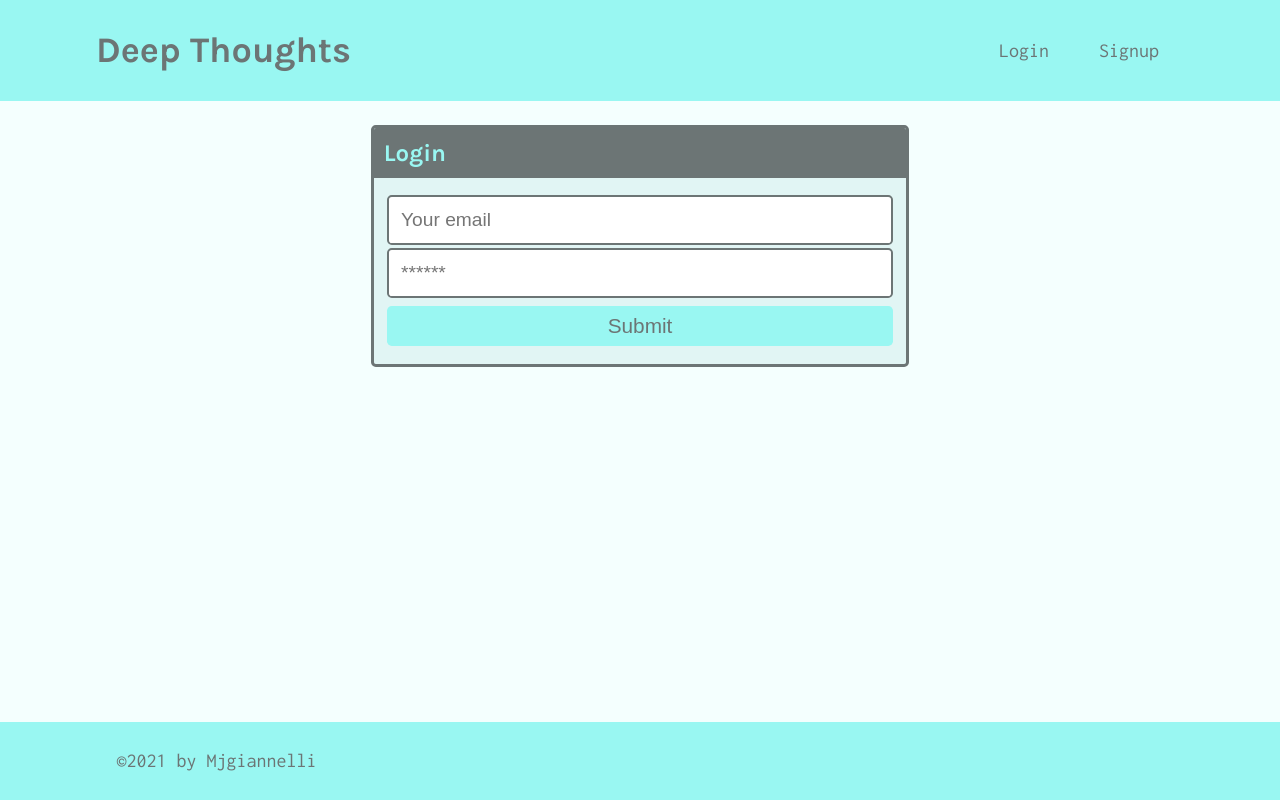
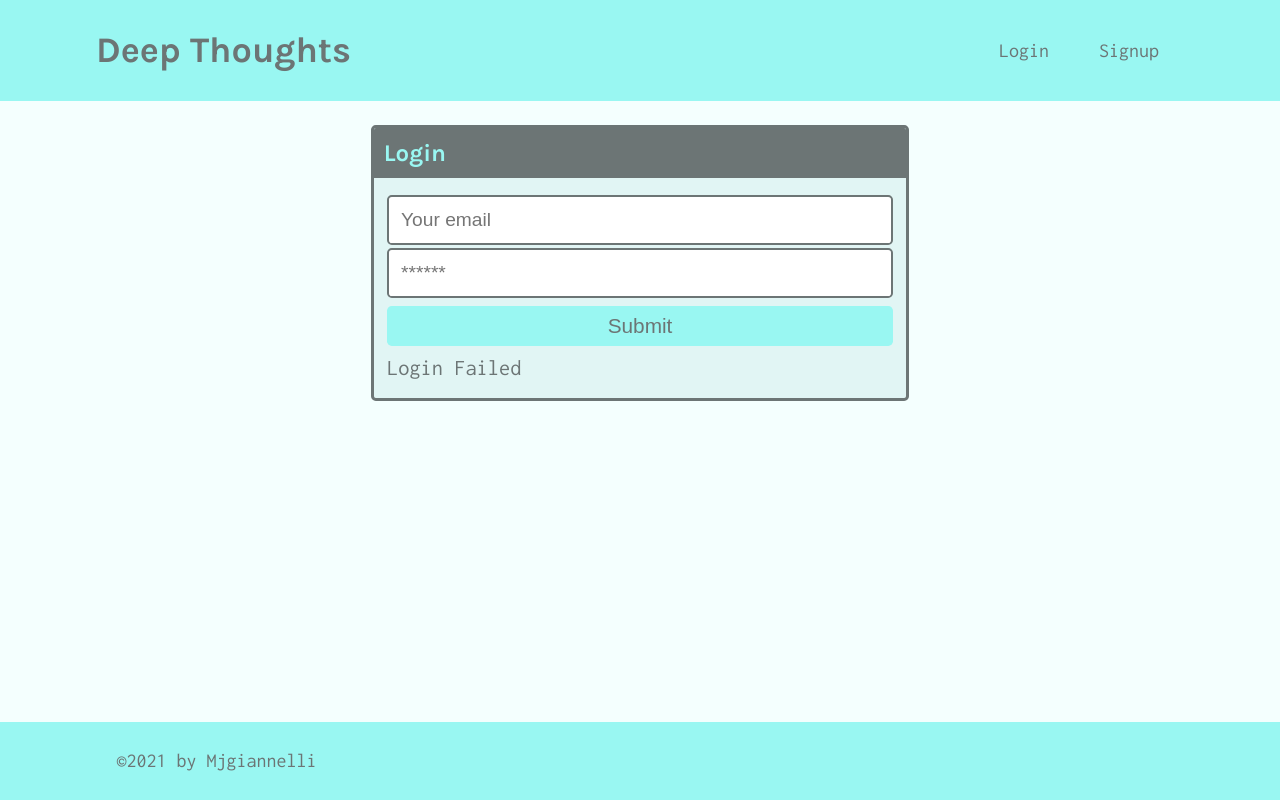
Before and after one commit to mjgiannelli/deep-thoughts, a React (Create React App) app in the folder client/: page /login in a window 1280 px wide. Both pictures are taken after typing "name@example.com", "Sample123" into the empty fields and a click on the button "Submit". Built offline with nearby package versions, Linux system fonts and the light colour scheme; no server answers.

Commit message:
set up the login form

```diff
--- a/client/src/pages/Login.js
+++ b/client/src/pages/Login.js
@@ -1,8 +1,10 @@
 import React, { useState } from 'react';
+import { useMutation } from '@apollo/client';
+import { LOGIN_USER } from '../utils/mutations';
 
 const Login = (props) => {
   const [formState, setFormState] = useState({ email: '', password: '' });
-
+  const [login, { error }] = useMutation(LOGIN_USER);
   // update state based on form input changes
   const handleChange = (event) => {
     const { name, value } = event.target;
@@ -16,6 +18,16 @@
   // submit form
   const handleFormSubmit = async (event) => {
     event.preventDefault();
+
+    try {
+      const { data } = await login({
+        variables: { ...formState }
+      });
+
+      console.log(data);
+    } catch (e) {
+      console.error(e);
+    }
 
     // clear form values
     setFormState({
@@ -53,6 +65,7 @@
                 Submit
               </button>
             </form>
+            {error && <div>Login Failed</div>}
           </div>
         </div>
       </div>
```
